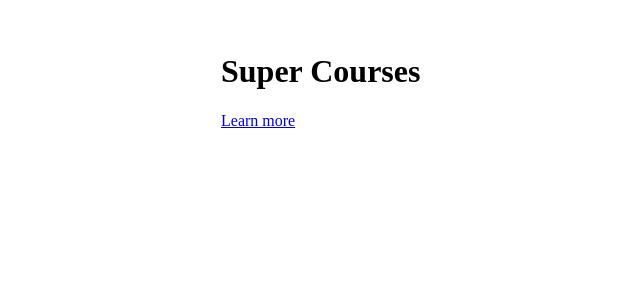
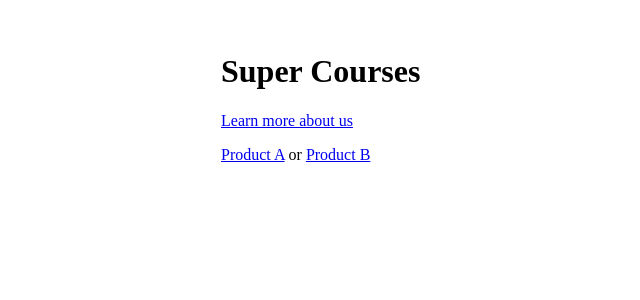
Before and after one commit to joejag/coaching-plan, a Next.js app in the folder tech/google_analytics/sample_app/: page / in a window 1280 px wide. Shown: the top 300 px of the page, without its empty margins (115-755 px from the left). Built offline with nearby package versions, Linux system fonts and the light colour scheme.

Commit message:
basket in app

```diff
--- a/tech/google_analytics/sample_app/pages/index.js
+++ b/tech/google_analytics/sample_app/pages/index.js
@@ -5,7 +5,8 @@ const Index = () => (
     <Head>
       <title>Homepage</title>
     </Head>
-    <p><a href="/about">Learn more</a></p>
+    <p><a href="/about">Learn more about us</a></p>
+    <p><a href="/products/a">Product A</a> or <a href="/products/b">Product B</a></p>
   </>
 )
 
```
Also changed, not shown: tech/google_analytics/sample_app/pages/basket/thanks.js (added, +8 -0 lines), tech/google_analytics/sample_app/pages/products/a.js (added, +8 -0 lines), tech/google_analytics/sample_app/pages/products/b.js (added, +8 -0 lines), 1 other file (tests, documents, lock files or other folders).
